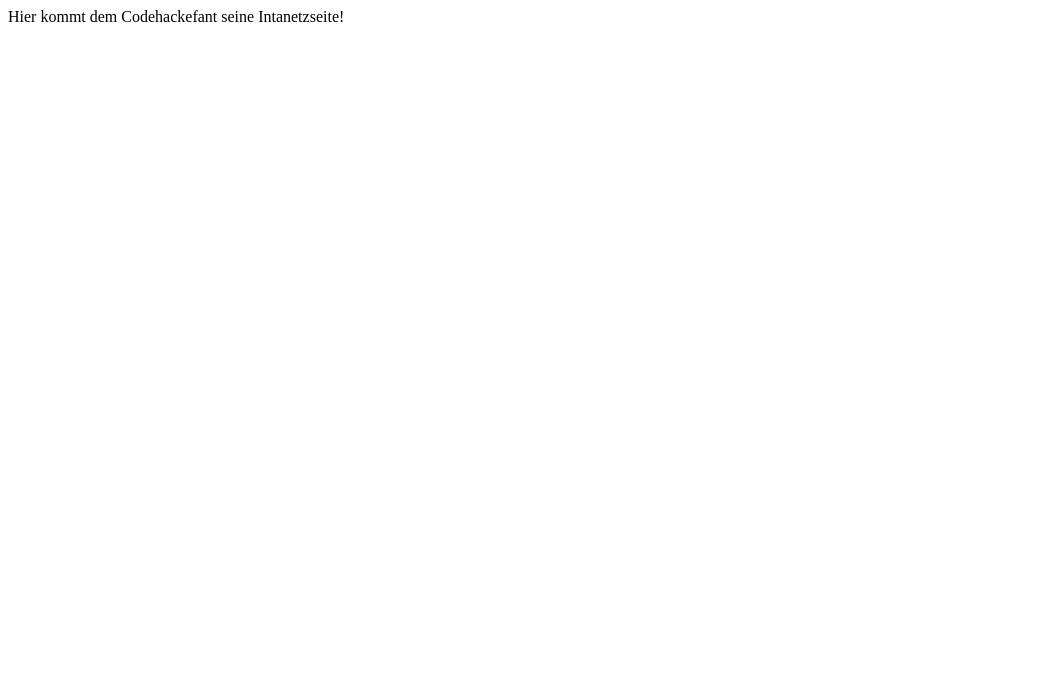
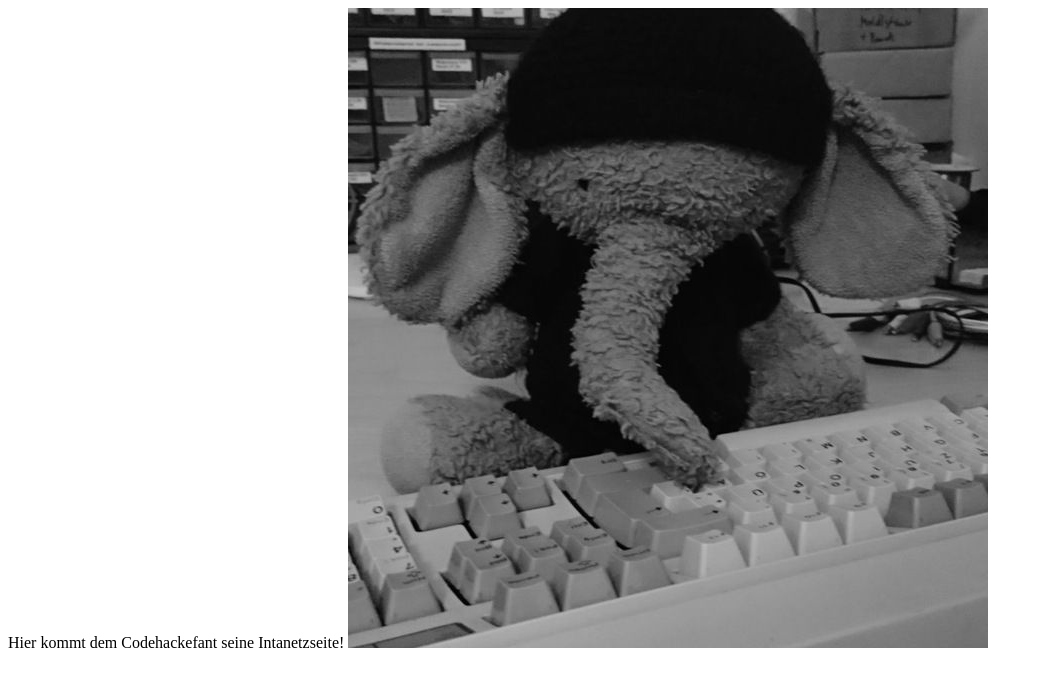
Before and after one commit to codehackefant/codehackefant.github.io, a plain HTML site: page index.html in a window 1280 px wide. Shown: the whole page, without its empty margins (0-1043 px from the left). Drawn offline with Linux system fonts and the light colour scheme.

Commit message:
Noch mal

```diff
--- a/index.html
+++ b/index.html
@@ -1,3 +1,4 @@
 <html>
 Hier kommt dem Codehackefant seine Intanetzseite!
+<img src=codehackefant.jpg></img>
 </html>
```
